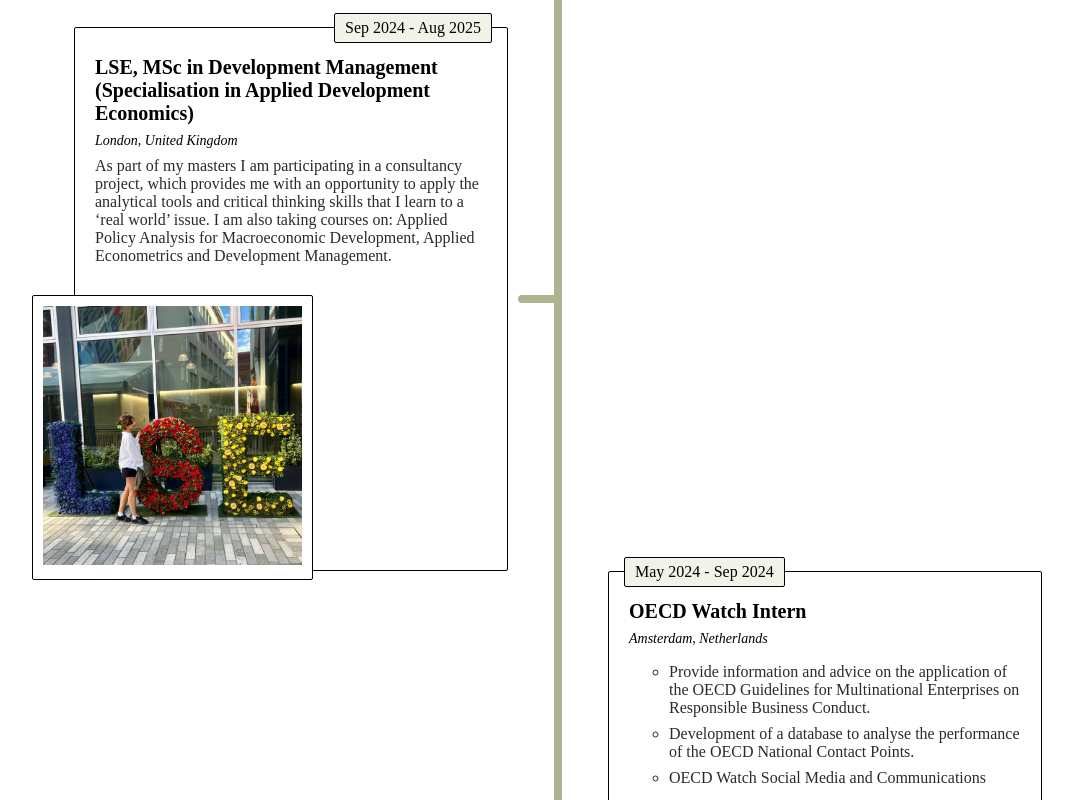
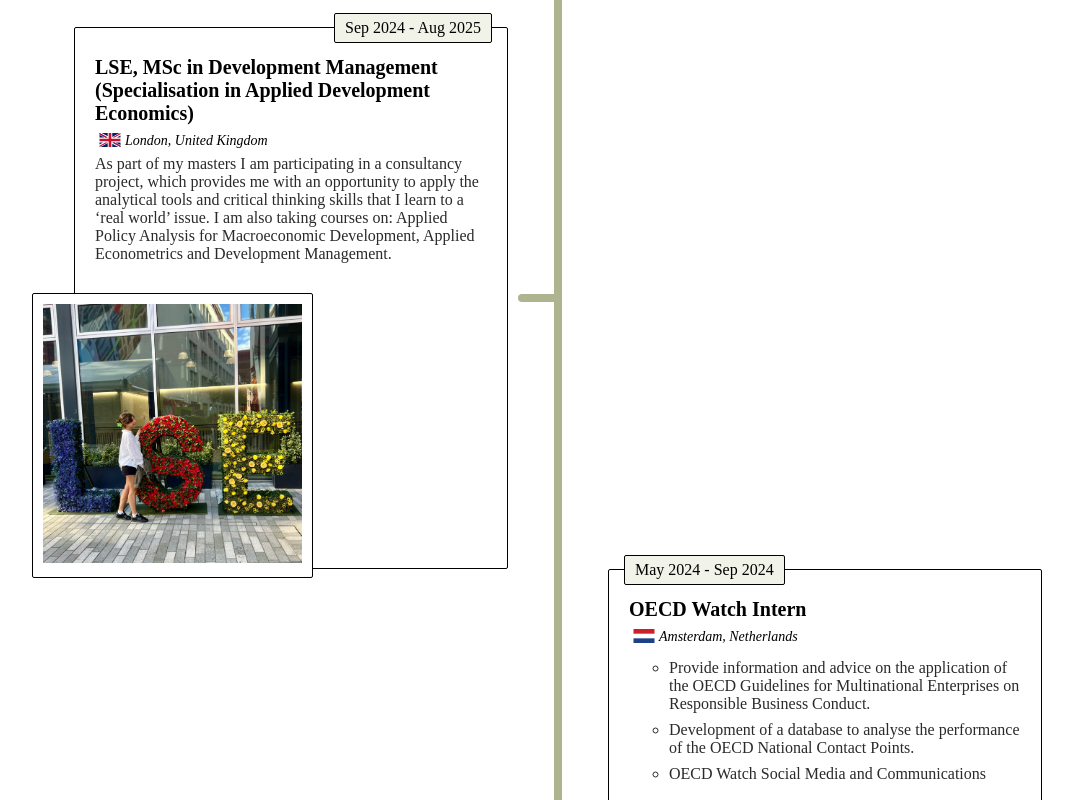
Before and after one commit to PabloRius/PortfolioSerena, a React (Vite) app: page / in a window 1280 px wide. Shown: the part 940-1740 px from the top of the page, without its empty margins (132-1205 px from the left). Built offline with nearby package versions, Linux system fonts and the light colour scheme.

Commit message:
Added flags and react-flag-icons library

```diff
--- a/package.json
+++ b/package.json
@@ -11,6 +11,7 @@
     "format": "prettier --write \"src/**/*.{ts,tsx,js,jsx,json,css,scss,md}\""
   },
   "dependencies": {
+    "country-flag-icons": "^1.5.13",
     "react": "^18.3.1",
     "react-dom": "^18.3.1",
     "react-icons": "^5.3.0",
--- a/src/components/TimelineSection.tsx
+++ b/src/components/TimelineSection.tsx
@@ -68,6 +68,7 @@
                   </div>
                   {data.location && (
                     <div className="Location">
+                      <data.flag title={data.location} />
                       <i>{data.location}</i>
                     </div>
                   )}
--- a/src/styles/App.css
+++ b/src/styles/App.css
@@ -239,8 +239,14 @@
               color: black;
             }
             .Location {
+              display: flex;
+              flex-direction: row;
+              max-height: 14px;
               font-size: 14px;
               margin-top: 8px;
+              > svg {
+                width: 30px;
+              }
             }
             .Description {
               color: rgb(42, 42, 42);
```
Also changed, not shown: src/data/timeline.ts (+24 -0 lines), 2 other files (tests, documents, lock files or other folders).
